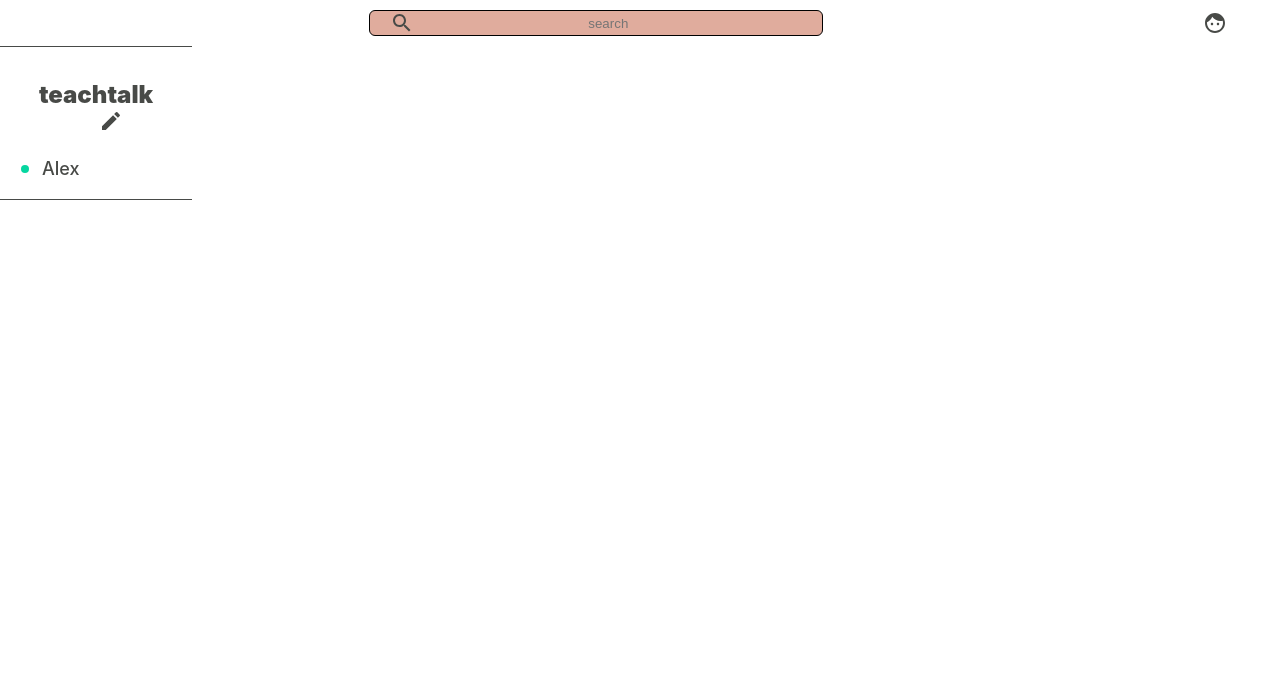
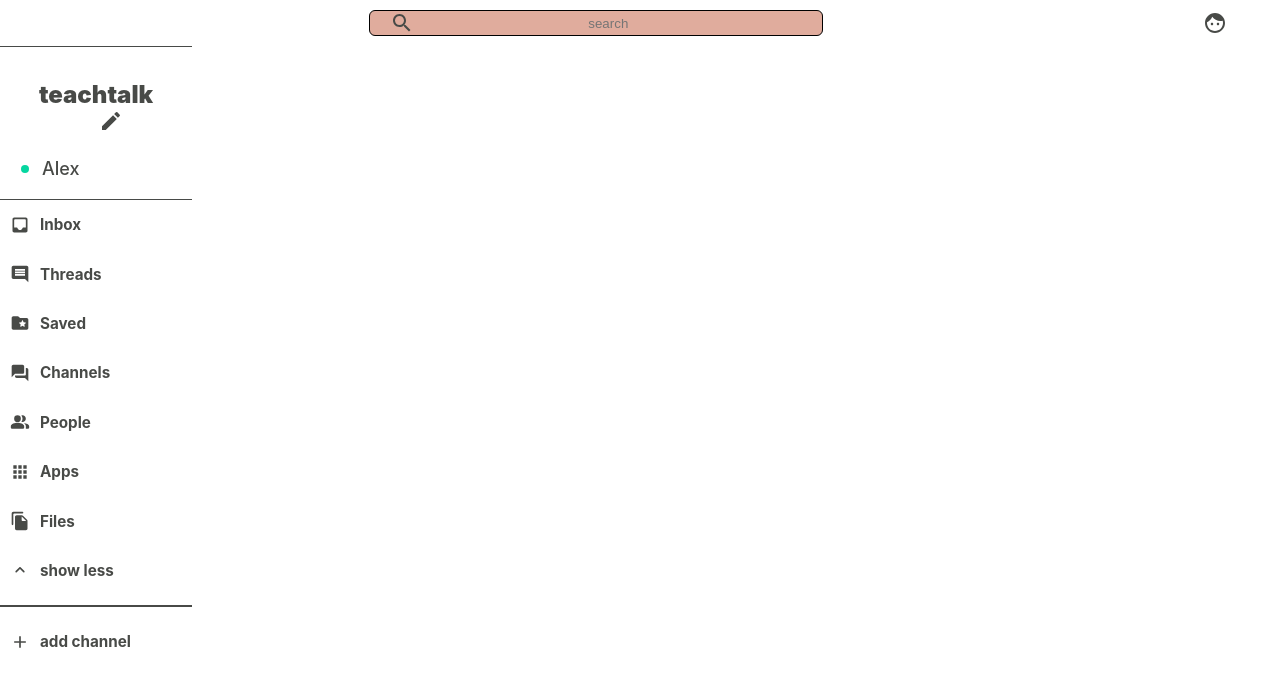
Before and after one commit to aleksnunez/teachtalk, a React (Create React App) app: page / in a window 1280 px wide. Shown: the top 686 px of the page. Built offline with nearby package versions, Linux system fonts and the light colour scheme.

Commit message:
add list of options to sidebar

```diff
--- a/src/components/Sidebar.js
+++ b/src/components/Sidebar.js
@@ -1,8 +1,20 @@
+import { Add, AppsRounded,
+  ExpandLessRounded,
+  FileCopyRounded,
+  FolderSpecialRounded,
+  ForumRounded,
+  InboxRounded,
+  InsertComment,
+  PeopleAltRounded } from "@material-ui/icons";
+
+import React from "react";
 import {
-  Create,
-  FiberManualRecordRounded } from "@material-ui/icons";
-import React from "react";
-import styled from "styled-components";
+  SidebarContainer,
+  SidebarHeader,
+  SidebarInfo,
+  SidebarCreateIcon,
+  SidebarStatusIcon } from "./sidebar.style";
+import SidebarList from "./SidebarList";
 
 const Sidebar = () => {
   return (
@@ -19,53 +31,19 @@ const Sidebar = () => {
           </h3>
         </SidebarInfo>
       </SidebarHeader>
+
+      <SidebarList Icon={InboxRounded} title="Inbox" />
+      <SidebarList Icon={InsertComment} title="Threads" />
+      <SidebarList Icon={FolderSpecialRounded} title="Saved" />
+      <SidebarList Icon={ForumRounded} title="Channels" />
+      <SidebarList Icon={PeopleAltRounded} title="People" />
+      <SidebarList Icon={AppsRounded} title="Apps" />
+      <SidebarList Icon={FileCopyRounded} title="Files" />
+      <SidebarList Icon={ExpandLessRounded} title="show less" />
+      <hr />
+      <SidebarList Icon={Add} addChannelButton title="add channel" />
     </SidebarContainer>
   );
 };
 
 export default Sidebar;
-
-const SidebarContainer = styled.div`
-  color: #484a47;
-  background-color: var(--teach-color);
-  flex: 0.15;
-  margin-top: 46px;
-  max-width: 260px;
-  border-top: 1px solid #484a47;
-`;
-
-const SidebarHeader = styled.div`
-  display: flex;
-  border-bottom: 1px solid #484a47;
-  padding: 13px;
-`;
-
-const SidebarInfo = styled.div`
-  flex: 1;
-
-  > h2 {
-    font-size: 24px;
-    font-weight: 900;
-    margin-bottom: 5px;
-  }
-
-  > h3 {
-    display: flex;
-    font-size: 18px;
-    font-weight: 500;
-    margin-bottom: 5px;
-    align-items: center;
-  }
-
-`;
-
-const SidebarCreateIcon = styled(Create)`
-  color: #484a47;
-  margin-left: 30px;
-`;
-
-const SidebarStatusIcon = styled(FiberManualRecordRounded)`
-  color: #06d6a0;
-  transform: scale(0.5);
-  margin-right: 5px;
-`;
--- /dev/null
+++ b/src/components/SidebarList.js
@@ -0,0 +1,53 @@
+import React from 'react'
+import styled from 'styled-components'
+import { db } from '../firebase';
+
+const SidebarList = ({ Icon, title, addChannelButton }) => {
+    const addChannel = () => {
+        const channelName = prompt('give your channel a name: ');
+        if(channelName) {
+            db.collection('rooms').add({
+                name: channelName,
+            });
+        }
+    }
+
+    const selectChannel = () => {
+
+    }
+
+    return (
+        <SidebarListContainer
+            onClick={addChannelButton ? addChannel : selectChannel}
+        >
+            {Icon && <Icon fontSize="small" style={{ padding: 10 }}/>}
+            {Icon ? (
+                <h3>{title}</h3>
+            ):(
+                <SidebarListChannel>
+                    {title}
+                </SidebarListChannel>
+            )}
+        </SidebarListContainer>
+
+    )
+}
+
+export default SidebarList
+
+
+const SidebarListContainer = styled.div`
+    display: flex;
+    align-items: center;
+    font-size: small;
+    cursor: pointer;
+    :hover {
+        opacity: 0.7;
+        background-color: #e88873;
+    }
+
+`;
+
+const SidebarListChannel = styled.div`
+
+`;
```
